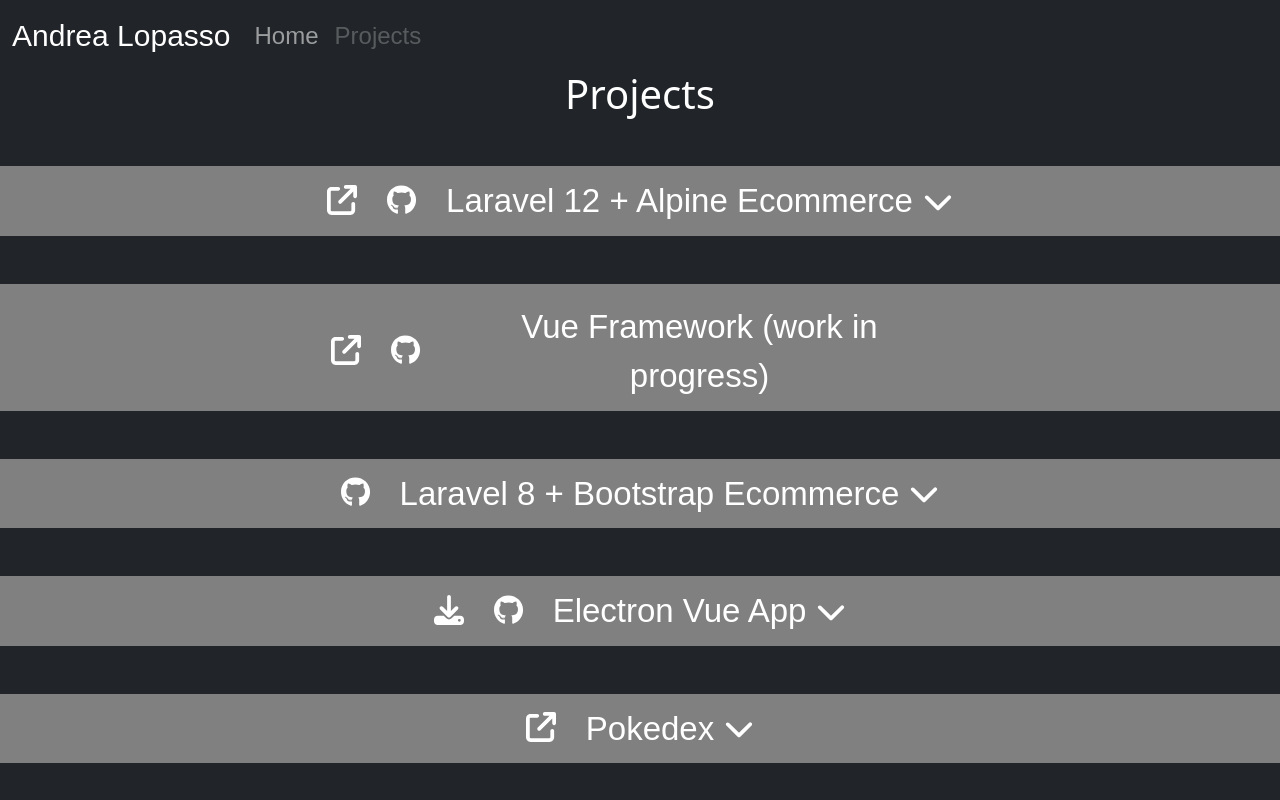
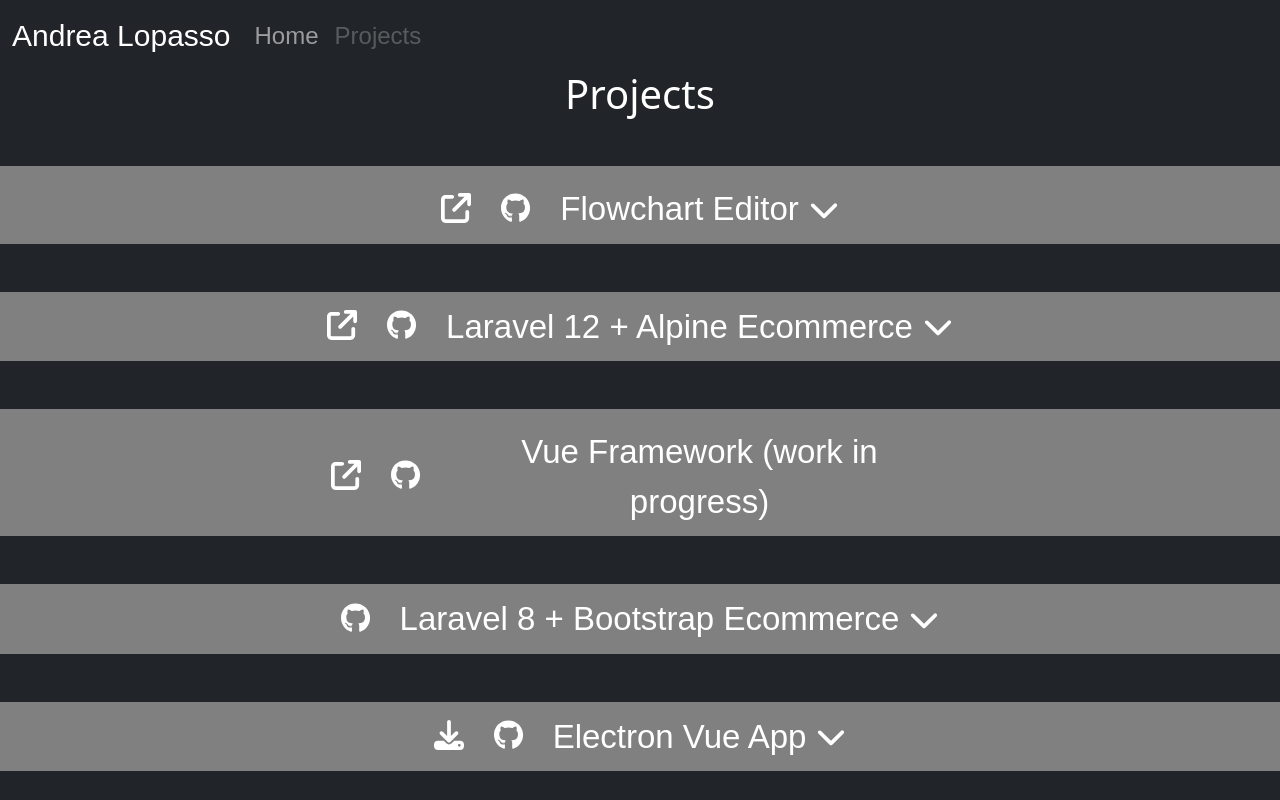
Before and after one commit to AndreaL021/cvWeb, a Vue app: page /#/projects in a window 1280 px wide. Shown: the top 800 px of the page. Built offline with nearby package versions, Linux system fonts and the light colour scheme; a web font is replaced by a local one; what @vueuse/gesture would draw is missing.

Commit message:
aggiunto flowcharteditor

```diff
--- a/src/views/ProjectsView.vue
+++ b/src/views/ProjectsView.vue
@@ -2,6 +2,62 @@
 <template>
   <div class="text-center home" style="overflow: hidden">
     <h1 style="color: white">Projects</h1>
+    <!-- VueFramework -->
+    <div
+      class="row d-flex justify-content-center align-items-center text-center mt-5"
+      style="padding: 10px; background-color: grey"
+    >
+      <div
+        class="col-12 d-flex justify-content-center align-items-center mt-2"
+      >
+        <a
+          class="nav-link"
+          style="width: fit-content"
+          href="https://andreal021.github.io/FlowchartEditor/"
+          target="_blank"
+        >
+          <fa-i
+            icon="fa-solid fa-arrow-up-right-from-square"
+            class="link"
+            style="font-size: 30px; margin-right: 30px"
+          ></fa-i>
+        </a>
+        <a
+          class="nav-link"
+          style="width: fit-content"
+          href="https://github.com/AndreaL021/FlowchartEditor"
+          target="_blank"
+        >
+          <fa-i
+            icon="fa-brands fa-github"
+            class="link"
+            style="font-size: 30px; margin-right: 30px"
+          ></fa-i>
+        </a>
+        <span class="link myFont" @click="flowchart.expand = !flowchart.expand"
+          >Flowchart Editor</span
+        >
+        <fa-i
+          icon="fa-solid fa-chevron-down"
+          v-if="!flowchart.expand"
+          @click="flowchart.expand = true"
+          style="color: white; font-size: 30px; margin-left: 10px"
+        ></fa-i>
+        <fa-i
+          v-if="flowchart.expand"
+          icon="fa-solid fa-chevron-up"
+          @click="flowchart.expand = false"
+          style="color: white; font-size: 30px; margin-left: 10px"
+        ></fa-i>
+      </div>
+      <div
+        v-if="flowchart.expand"
+        class="col-12 col-md-6 d-flex justify-content-center align-items-center mt-2"
+      >
+          <img width="100%" :src="flowchart.src" />
+    </div>
+      <div class="col-12 mt-3" v-if="flowchart.expand"></div>
+    </div>
     <!-- Laravel12App -->
     <div
       class="row d-flex justify-content-center align-items-center text-center mt-5"
@@ -502,6 +558,7 @@
 <script>
 import electron_vue_video from "@/assets/ElectronVueApp/ElectronVueVideo.mp4";
 import flappy_bird_image from "@/assets/flappy_bird.png";
+import flowchart_image from "@/assets/flowchart.png";
 import pokedex_image from "@/assets/pokedex.png";
 import laravel_badge from "@/assets/LaravelEcommerce/badge.png";
 import laravel_homepage from "@/assets/LaravelEcommerce/homepage.png";
@@ -521,6 +578,10 @@
       },
       flappy_bird: {
         src: flappy_bird_image,
+        expand: false,
+      },
+      flowchart: {
+        src: flowchart_image,
         expand: false,
       },
       electron_vue: {
```
Also changed, not shown: src/assets/flowchart.png (added).
